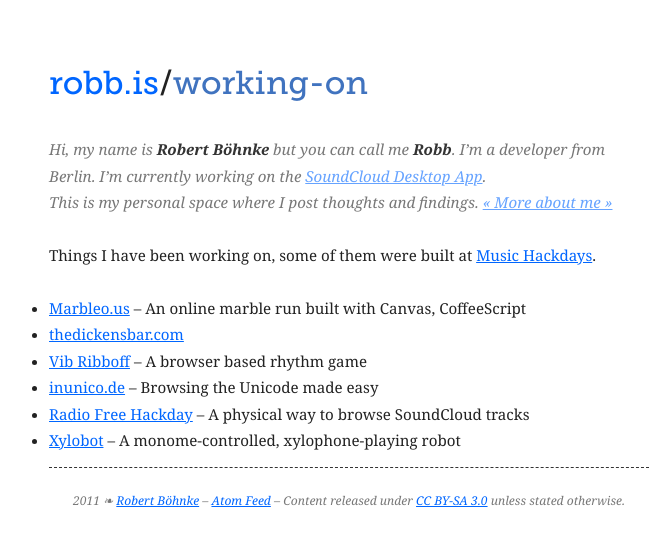
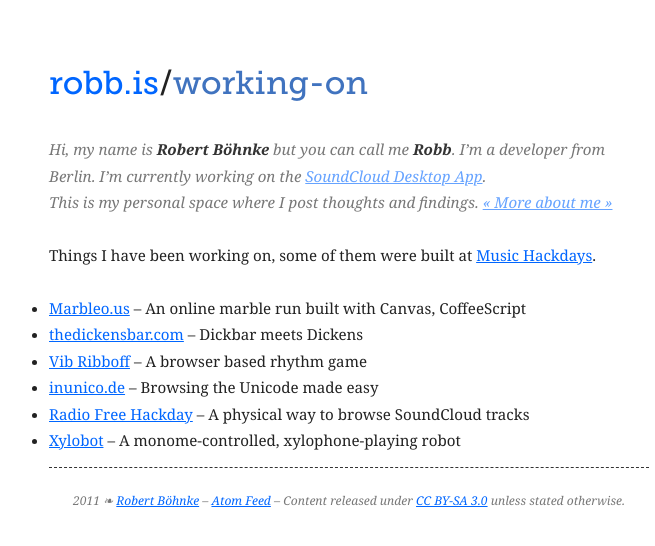
Before and after one commit to orta/robb.is, a Jekyll site: the page built from working-on/index.html, in a window 1280 px wide. Shown: the top 546 px of the page, without its empty margins (291-946 px from the left). Built offline with Jekyll 4.4.1, drawn with Linux system fonts in a browser that asks for light colours; Markdown is read by kramdown in place of the engine named in the settings.

Commit message:
Adding description to dickensbar post

```diff
--- a/_posts/2011-03-24-thedickensbar.com.md
+++ b/_posts/2011-03-24-thedickensbar.com.md
@@ -1,7 +1,8 @@
 ---
-layout:   post
-title:    thedickensbar.com
-category: working-on
+layout:      post
+title:       thedickensbar.com
+category:    working-on
+description: Dickbar meets Dickens
 ---
 
 Modeled after the infamous [#dickbar][dickbar], [Johnny][johnny], [Parker][parker] and I build [the Dickensbar][dickensbar].
```
